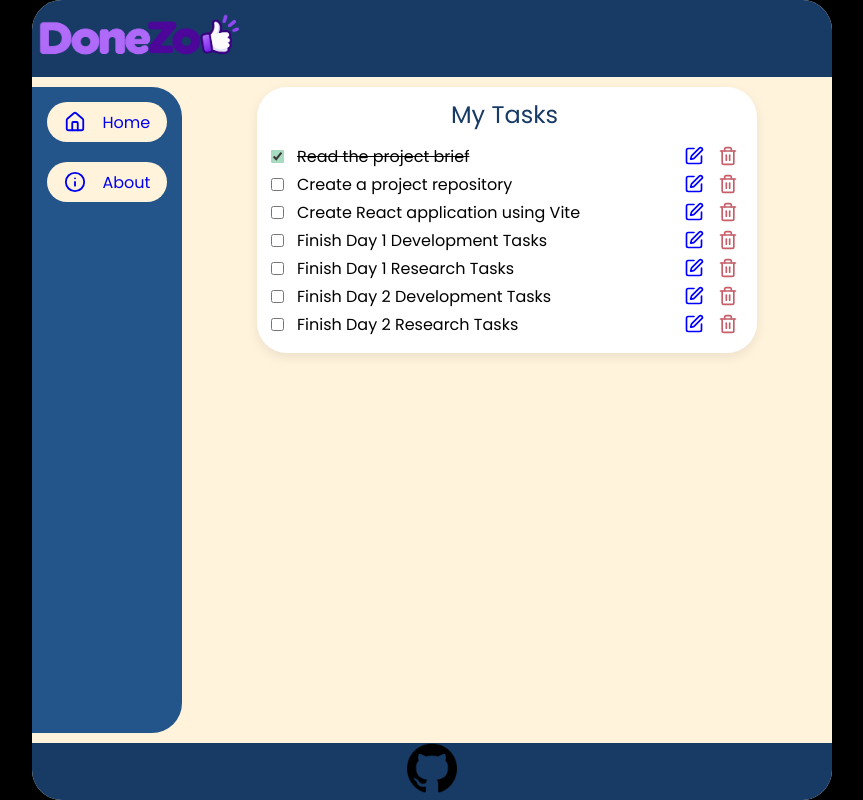
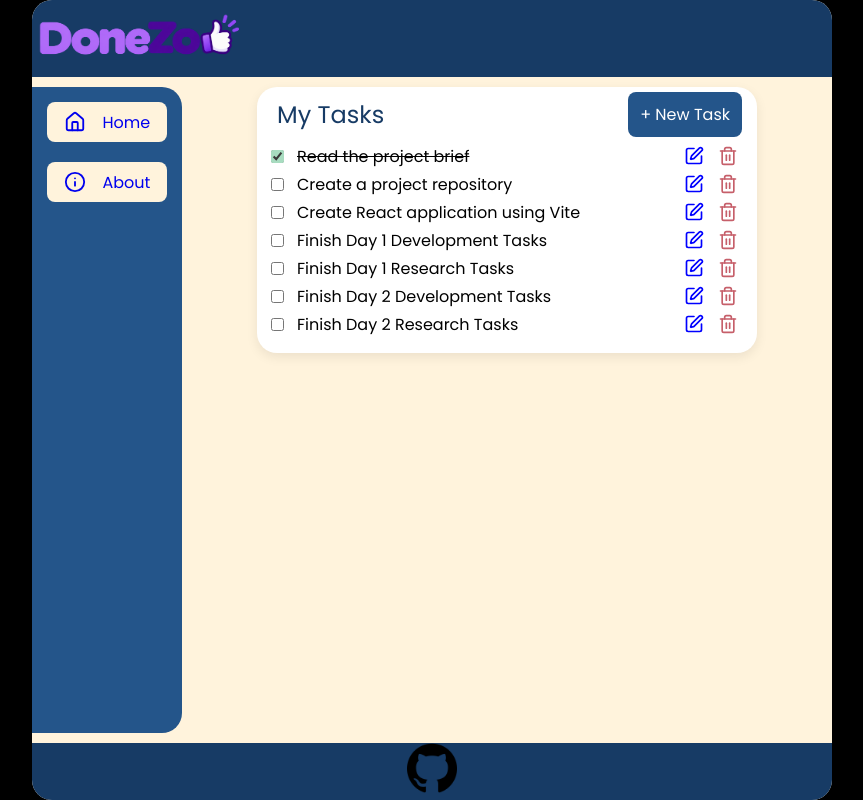
Before and after one commit to Mustafa-Assaf/DoneZo, a React (Vite) app: page / in a window 1280 px wide. Shown: the whole page, without its empty margins (208-1071 px from the left). Built offline with nearby package versions, Linux system fonts and the light colour scheme.

Commit message:
Add New Task button. Add route to Task Details for new task.

```diff
--- a/src/App.css
+++ b/src/App.css
@@ -14,7 +14,7 @@ body {
 
 #homepage {
   background-color: #fff3dc;
-  border-radius: 30px;
+  border-radius: 20px;
   max-width: 800px;
   min-height: 100vh;
   margin: 0 auto;
@@ -29,7 +29,7 @@ body {
   margin: 10px 0;
   background-color: #24558a;
   padding: 5px;
-  border-radius: 0 30px 30px 0;
+  border-radius: 0 20px 20px 0;
 }
 
 #stylesNav {
@@ -41,7 +41,7 @@ body {
   width: 100%;
   min-height: 50px;
   background-color: #173b65;
-  border-radius: 0 0 30px 30px;
+  border-radius: 0 0 20px 20px;
   display: flex;
   justify-content: center;
 }
@@ -49,7 +49,7 @@ body {
 #stylesLink {
   background-color: #fff3dc;
   margin: 10px;
-  border-radius: 30px;
+  border-radius: 8px;
   display: flex;
   justify-content: space-evenly;
   align-items: center;
@@ -68,7 +68,7 @@ body {
 
 .listContainer {
   background-color: #ffffff;
-  border-radius: 30px;
+  border-radius: 20px;
   width: 100%;
   max-width: 500px;
   margin: 10px auto;
@@ -208,7 +208,7 @@ body {
 
 .aboutContainer {
   border: rgb(159, 159, 185) solid 5px;
-  border-radius: 30px;
+  border-radius: 20px;
   margin: 0 10px 10px 10px;
   padding: 0 10px 0 10px;
   display: flex;
@@ -261,3 +261,26 @@ body {
   gap: 10px;
   margin-top: 10px;
 }
+
+#myTasks {
+  display: flex;
+  justify-content: space-between;
+  align-items: center;
+}
+
+#newTaskBtn {
+  border-radius: 8px;
+  border: none;
+  cursor: pointer;
+  background-color: #24558a;
+  color: white;
+  padding: 10px 12px;
+
+  display: inline-flex;
+  align-items: center;
+  text-decoration: none;
+}
+
+#newTaskBtn:hover {
+  background-color: #173b65;
+}
--- a/src/App.jsx
+++ b/src/App.jsx
@@ -23,6 +23,8 @@ function App() {
             <Route path="/" element={<HomePage taskValue={taskValue} setTaskValue={setTaskValue}/>} />
             <Route path="/about" element={<About />} />
             <Route path="/task-details/:taskId" element={<TaskDetails taskValue={taskValue} setTaskValue={setTaskValue}/>} />
+             <Route path="/new-task" element={<TaskDetails taskValue={taskValue} setTaskValue={setTaskValue}/>} />
+
             <Route path="*" element={<NotFound />} />
           </Routes>
         </main>
--- a/src/components/HomePage.jsx
+++ b/src/components/HomePage.jsx
@@ -1,8 +1,7 @@
-import ListTask from "./ListTask"
+import { Link } from "react-router-dom";
+import ListTask from "./ListTask";
 
-function HomePage ({taskValue, setTaskValue}) {
-
-
+function HomePage({ taskValue, setTaskValue }) {
   const handleTaskRemove = (index) => {
     const stateCopy = [...taskValue];
     stateCopy.splice(index, 1);
@@ -19,7 +18,11 @@ function HomePage ({taskValue, setTaskValue}) {
 
   return (
     <div className="listContainer">
-      <h2>My Tasks</h2>
+      <div id="myTasks">
+        <h2>My Tasks</h2>
+        <Link to={`/new-task`} id="newTaskBtn">+ New Task</Link>
+      </div>
+
       <div>
         <ListTask
           taskValue={taskValue}
--- a/src/components/Navbar.jsx
+++ b/src/components/Navbar.jsx
@@ -7,12 +7,12 @@ function Navbar() {
     width: "100%",
     minHeight: "70px",
     backgroundColor: "#173B65",
-    borderRadius: "30px 30px 0 0",
+    borderRadius: "20px 20px 0 0",
   };
 
   const imgStyles = {
     height: "70px",
-    borderRadius: "30px",
+    borderRadius: "20px",
   }
 
   return (
--- a/src/components/TaskDetails.jsx
+++ b/src/components/TaskDetails.jsx
@@ -3,11 +3,21 @@ import { useParams, Link } from "react-router-dom";
 
 function TaskDetails({ taskValue, setTaskValue }) {
   const { taskId } = useParams();
-  console.log(typeof taskId);
-  console.log(taskValue.id);
+  console.log(taskId);
 
-  const foundTask = taskValue.find((task) => task.id === taskId);
-  console.log(foundTask);
+  const isEditing = !taskId ? false : true;
+
+
+    const foundTask = isEditing ?  taskValue.find((task) => task.id === taskId) :
+    {id: "",
+      task: "",
+      description: "",
+      completed: false,
+      priority: "High"
+    };
+
+    console.log(foundTask);
+
 
   //Create local state and onChange handlers to handle form input
 
@@ -68,9 +78,13 @@ function TaskDetails({ taskValue, setTaskValue }) {
 
         <div className="taskDetailsButtons">
           <Link to="/">
-            <button id="cancelBtn" type="button">Cancel</button>
+            <button id="cancelBtn" type="button">
+              Cancel
+            </button>
           </Link>
-          <button id="saveBtn" type="submit">Save Task</button>
+          <button id="saveBtn" type="submit">
+            Save Task
+          </button>
         </div>
       </form>
     </div>
```
